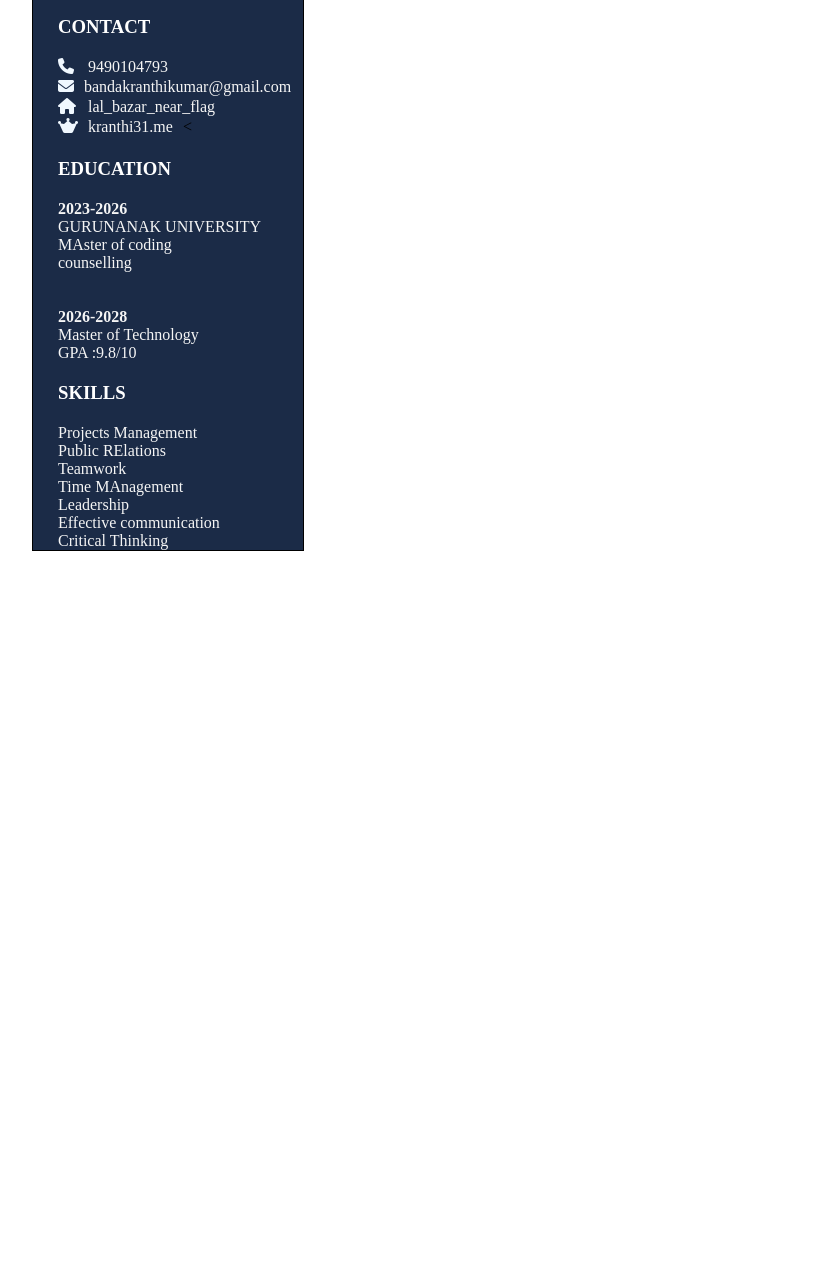
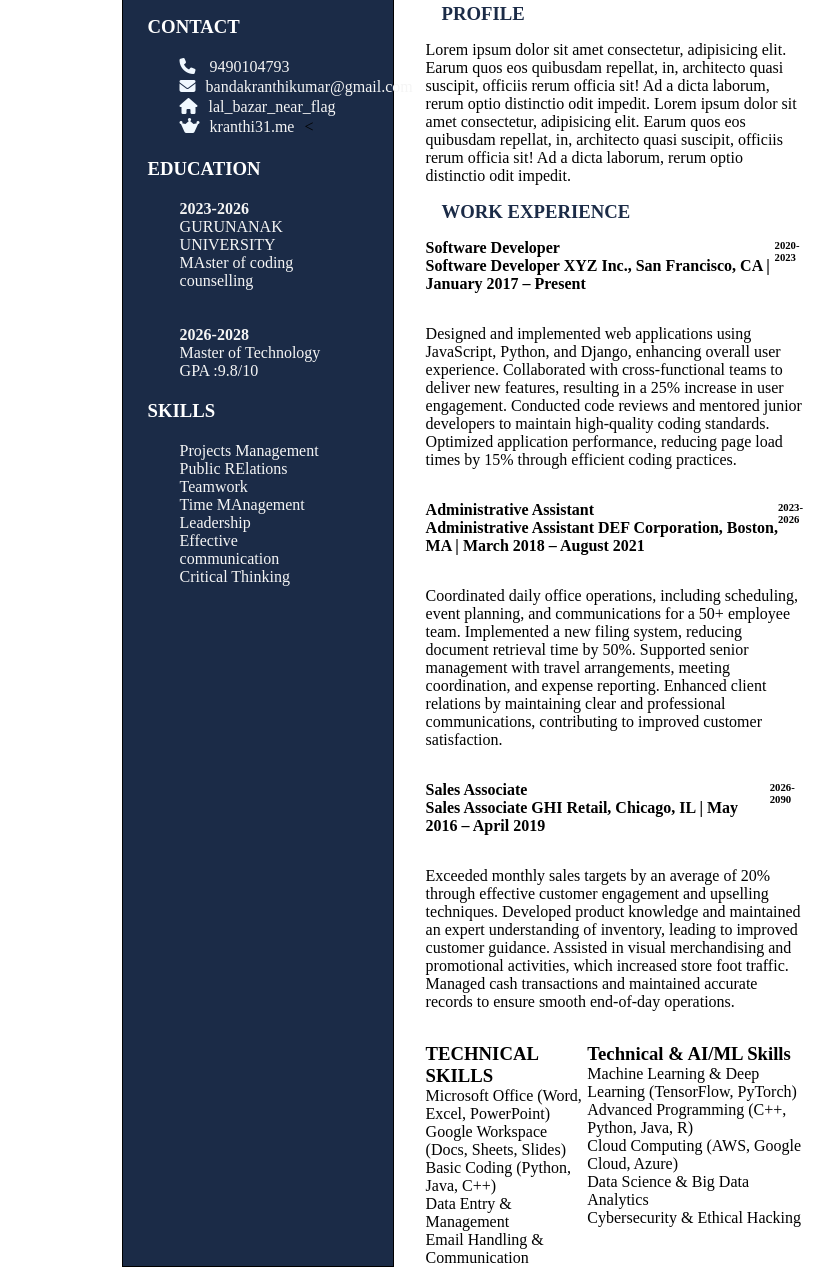
Before and after one commit to aavinash-7/resume, a plain HTML site: page index.html in a window 1280 px wide. Shown: the part 303-1570 px from the top of the page, without its empty margins (160-993 px from the left). Before the commit the page ends 854 px from the top, so only its background shows below. Drawn offline with Linux system fonts and the light colour scheme.

Commit message:
second commit

```diff
--- a/index.html
+++ b/index.html
@@ -16,29 +16,29 @@
                 <div class="inf">
                 <div class="det">
                 <i class="fa-solid fa-phone"> </i>
-                <p>9490104793</p>
+                <p class="white">9490104793</p>
                 </div>
 
                  <div class="det">
                 <i class="fa-solid fa-envelope"></i>
-                <p>bandakranthikumar@gmail.com</p>
+                <p class="white">bandakranthikumar@gmail.com</p>
                  </div>
 
                  <div class="det">
                 <i class="fa-solid fa-house"></i>
-                 <p>lal_bazar_near_flag</p>
+                 <p class="white">lal_bazar_near_flag</p>
                 </div>
 
                 <div class="det">
                 <i class="fa-solid fa-web-awesome"></i>
-                 <p>kranthi31.me</p><
+                 <p class="white">kranthi31.me</p><
                 </div> <!--this is for ddet-->
                 </div><!-- inf   ,first-->
 
                 <h3 class="sub">EDUCATION</h3>
                 <div class="inf">
                 <div class="det">
-                <p> <b>2023-2026</b> <br>
+                <p class="white"> <b>2023-2026</b> <br>
                    GURUNANAK UNIVERSITY <br>
                    MAster of coding <br>
                    counselling <br>
@@ -54,7 +54,7 @@
                 <h3 class="sub">SKILLS</h3>
                 <div class="inf">
                 <div class="det">
-                <p> Projects Management<br>
+                <p class="white"> Projects Management<br>
                     Public RElations<br>
                     Teamwork<br>
                     Time MAnagement<br>
@@ -73,10 +73,81 @@
 
         <div class="rht">
             <div class="rs">
-            <h1 class="head"><span>RICHARD </span> SANCHES</h1>
+            <h1 class="head"><span class="clr">RICHARD </span> SANCHES</h1>
             <h2>MARKETING MANAGER</h2>
             <h4>kranthi kumar banda</h4>
         </div> <!--rs-->
+
+        <div class="inf">
+        <h3 class="profile">PROFILE</h3>
+        <p>Lorem ipsum dolor sit amet consectetur, adipisicing elit.
+             Earum quos eos quibusdam repellat, in, architecto quasi
+             suscipit, officiis rerum officia sit! Ad a dicta laborum,
+              rerum optio distinctio odit impedit.
+              Lorem ipsum dolor sit amet consectetur, adipisicing elit.
+              Earum quos eos quibusdam repellat, in, architecto quasi
+              suscipit, officiis rerum officia sit! Ad a dicta laborum,
+               rerum optio distinctio odit impedit.</p>
+
+               <h3 class="profile">WORK EXPERIENCE</h3>
+
+               <div class="bold">
+               <p> <b> Software Developer <br>
+
+              Software Developer
+                XYZ Inc., San Francisco, CA | January 2017 – Present </b><br> </p>
+                <h6 class="year">2020-2023</h6>
+               </div>
+
+                   <p class="exp"> Designed and implemented web applications using JavaScript, Python, and Django, enhancing overall user experience.
+                    Collaborated with cross-functional teams to deliver new features, resulting in a 25% increase in user engagement.
+                    Conducted code reviews and mentored junior developers to maintain high-quality coding standards.
+                    Optimized application performance, reducing page load times by 15% through efficient coding practices.</p>
+
+                    <div class="bold">
+                        <p> <b>Administrative Assistant <br>
+
+                            Administrative Assistant
+                            DEF Corporation, Boston, MA | March 2018 – August 2021 </b><br> </p>
+                         <h6 class="year">2023-2026</h6>
+                        </div>
+
+                        <p class="exp">Coordinated daily office operations, including scheduling, event planning, and communications for a 50+ employee team.
+                            Implemented a new filing system, reducing document retrieval time by 50%.
+                            Supported senior management with travel arrangements, meeting coordination, and expense reporting.
+                            Enhanced client relations by maintaining clear and professional communications, contributing to improved customer satisfaction.</p>
+                            <div class="bold">
+                                <p> <b>Sales Associate <br>
+
+                                    Sales Associate
+                                    GHI Retail, Chicago, IL | May 2016 – April 2019 </b><br> </p>
+                                 <h6 class="year">2026-2090</h6>
+                                </div>
+                                 <p class="exp">Exceeded monthly sales targets by an average of 20% through effective customer engagement and upselling techniques.
+                                    Developed product knowledge and maintained an expert understanding of inventory, leading to improved customer guidance.
+                                    Assisted in visual merchandising and promotional activities, which increased store foot traffic.
+                                    Managed cash transactions and maintained accurate records to ensure smooth end-of-day operations.</p>
+
+                                    <div class="skills">
+                                        <div class="skill">
+                                            <h3>TECHNICAL SKILLS</h3>
+                                                 <p>Microsoft Office (Word, Excel, PowerPoint) <br>
+                                                    Google Workspace (Docs, Sheets, Slides) <br>
+                                                    Basic Coding (Python, Java, C++) <br>
+                                                    Data Entry & Management <br>
+                                                    Email Handling & Communication</p>
+                                        </div><!--Skill-->
+
+                                        <div class="advskills">
+                                            <h3>Technical & AI/ML Skills</h3>
+                                            <p>Machine Learning & Deep Learning (TensorFlow, PyTorch) <br>
+                                                Advanced Programming (C++, Python, Java, R) <br>
+                                                Cloud Computing (AWS, Google Cloud, Azure) <br>
+                                                Data Science & Big Data Analytics <br>
+                                                Cybersecurity & Ethical Hacking</p>
+                                        </div>
+                                    </div> <!--skills-->
+        </div>
         </div>
     </div>
 </body>
--- a/style.css
+++ b/style.css
@@ -4,7 +4,7 @@
     box-sizing: border-box;
 }
 body{
-    width: 70%;
+    width: 56%;
     margin: 0px auto;
 }
 .container{
@@ -41,10 +41,37 @@ img{
     margin: 20px 0px;
     color: white;
 }
-p{
+.white{
     color: whitesmoke;
 }
-.rht{
+.rs{
+    margin: 5rem;
+}
+.profile{
+    margin: 1rem;
+    color: #1b2b47;
+
+}
+.bold{
     display: flex;
-    justify-content: center;
+    justify-content: space-between;
 }
+.exp,.bold{
+    margin-bottom: 2rem;
+}
+.skills{
+    display: flex;
+    justify-content: space-between;
+}
+.inf{
+    margin: 0 2rem;
+}
+.clr{
+    color:rgb(165, 42, 42);
+}
+h1{
+    color: #1b2b47;
+}
+h2{
+    color: rgba(128, 0, 128, 0.272);
+}
```
